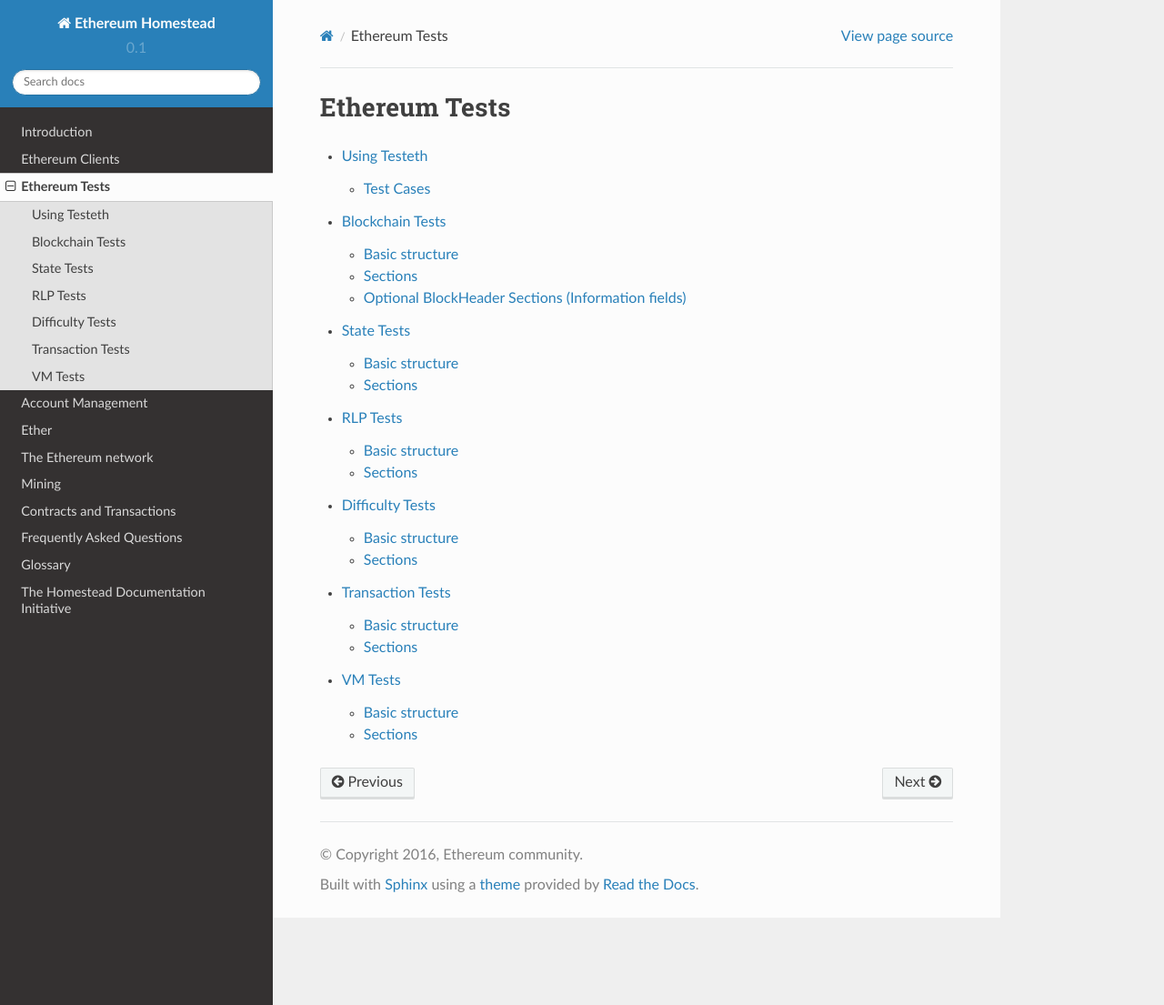
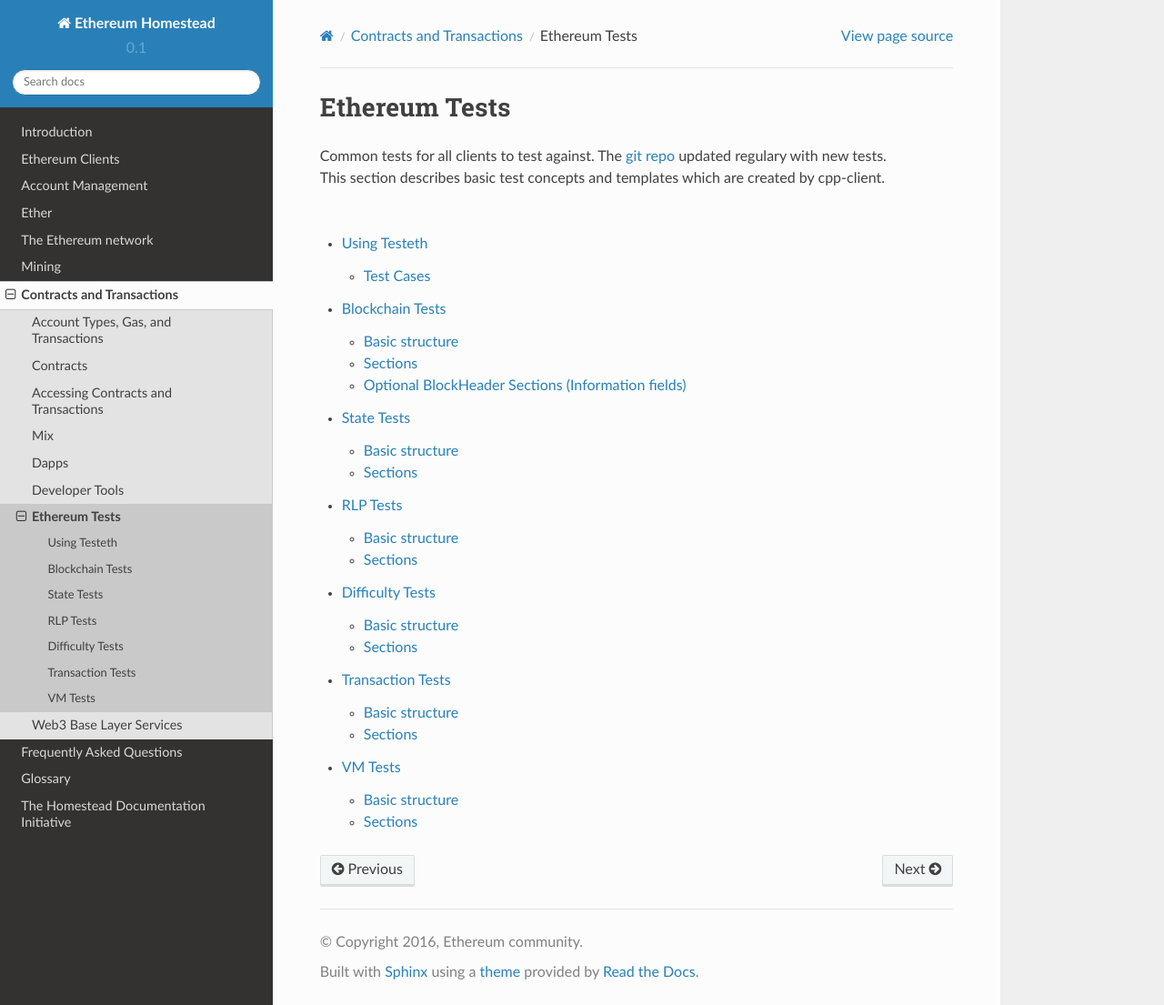
Before and after one commit to ethereum/homestead-guide, a Sphinx documentation site: the page built from source/contracts-and-transactions/ethereum-tests/index.rst, in a window 1280 px wide and 1105 px high. Shown: the whole window at 91% size. Built offline with Sphinx 7.4.7 and the Read the Docs theme 2.0.0, drawn with Linux system fonts in a browser that asks for light colours.

Commit message:
move ethtest docs to contract and transactions

```diff
--- a/source/ethereum-tests/index.rst
+++ b/source/contracts-and-transactions/ethereum-tests/index.rst
@@ -3,6 +3,9 @@
 ################################################################################
 Ethereum Tests
 ################################################################################
+| Common tests for all clients to test against. The `git repo <https://github.com/ethereum/tests>`_ updated regulary with new tests.
+| This section describes basic test concepts and templates which are created by cpp-client.
+|
 
 .. toctree::
    :maxdepth: 2
--- a/source/ethereum-tests/rlp_tests/index.rst
+++ b/source/contracts-and-transactions/ethereum-tests/rlp_tests/index.rst
@@ -4,7 +4,7 @@
 RLP Tests
 ################################################################################
 
-Describes an [rlp](https://github.com/ethereum/wiki/wiki/RLP) encoding using the .json file.
+Describes an **RLP** (https://github.com/ethereum/wiki/wiki/RLP) encoding using the .json file.
 The client should read the rlp byte stream, **decode** and check whether the contents match it's json representation. Then it should try do it reverse - **encode** json rlp representation into rlp byte stream and check whether it matches the given rlp byte stream.
 
 If it is an invalid RLP byte stream in the test, then 'in' field would contain string 'INVALID'
--- a/source/ethereum-tests/transaction_tests/index.rst
+++ b/source/contracts-and-transactions/ethereum-tests/transaction_tests/index.rst
@@ -4,7 +4,7 @@
 Transaction Tests
 ################################################################################
 
-Describes a complete transaction and its ``RLP <https://github.com/ethereum/wiki/wiki/RLP>``_ representation using the .json file.
+Describes a complete transaction and its `RLP <https://github.com/ethereum/wiki/wiki/RLP>`_ representation using the .json file.
 The client should read the rlp and check whether the transaction is valid, has the correct sender and corresponds to the transaction parameters.
 If it is an invalid transaction, the transaction and the sender object will be missing.
 
--- a/source/ethereum-tests/using-testeth.rst
+++ b/source/contracts-and-transactions/ethereum-tests/using-testeth.rst
@@ -5,7 +5,7 @@
 *****************************************************
 Ethereum cpp-client testeth tool for creation and execution of ethereum tests.
 
-To run tests you should open folder (see also `Installing and building <../ethereum-clients/cpp-ethereum/index.html#installing-and-building>`_)
+To run tests you should open folder (see also `Installing and building <../../ethereum-clients/cpp-ethereum/index.html#installing-and-building>`_)
 
    ``/build/libethereum/test``
 
--- a/source/contracts-and-transactions/index.rst
+++ b/source/contracts-and-transactions/index.rst
@@ -10,4 +10,5 @@
    accessing-contracts-and-transactions.rst
    mix.rst
    developer-tools.rst
+   ethereum-tests/index.rst
    web3-base-layer-services.rst
--- a/source/index.rst
+++ b/source/index.rst
@@ -27,7 +27,6 @@
 
    introduction/index.rst
    ethereum-clients/index.rst
-   ethereum-tests/index.rst
    account-management.rst
    ether.rst
    network/index.rst
```
Also changed, not shown: source/contracts-and-transactions/ethereum-tests/blockchain_tests/index.rst (renamed from source/ethereum-tests/blockchain_tests/index.rst), source/contracts-and-transactions/ethereum-tests/difficulty_tests/index.rst (renamed from source/ethereum-tests/difficulty_tests/index.rst), source/contracts-and-transactions/ethereum-tests/state_tests/index.rst (renamed from source/ethereum-tests/state_tests/index.rst), source/contracts-and-transactions/ethereum-tests/vm_tests/index.rst (renamed from source/ethereum-tests/vm_tests/index.rst).
